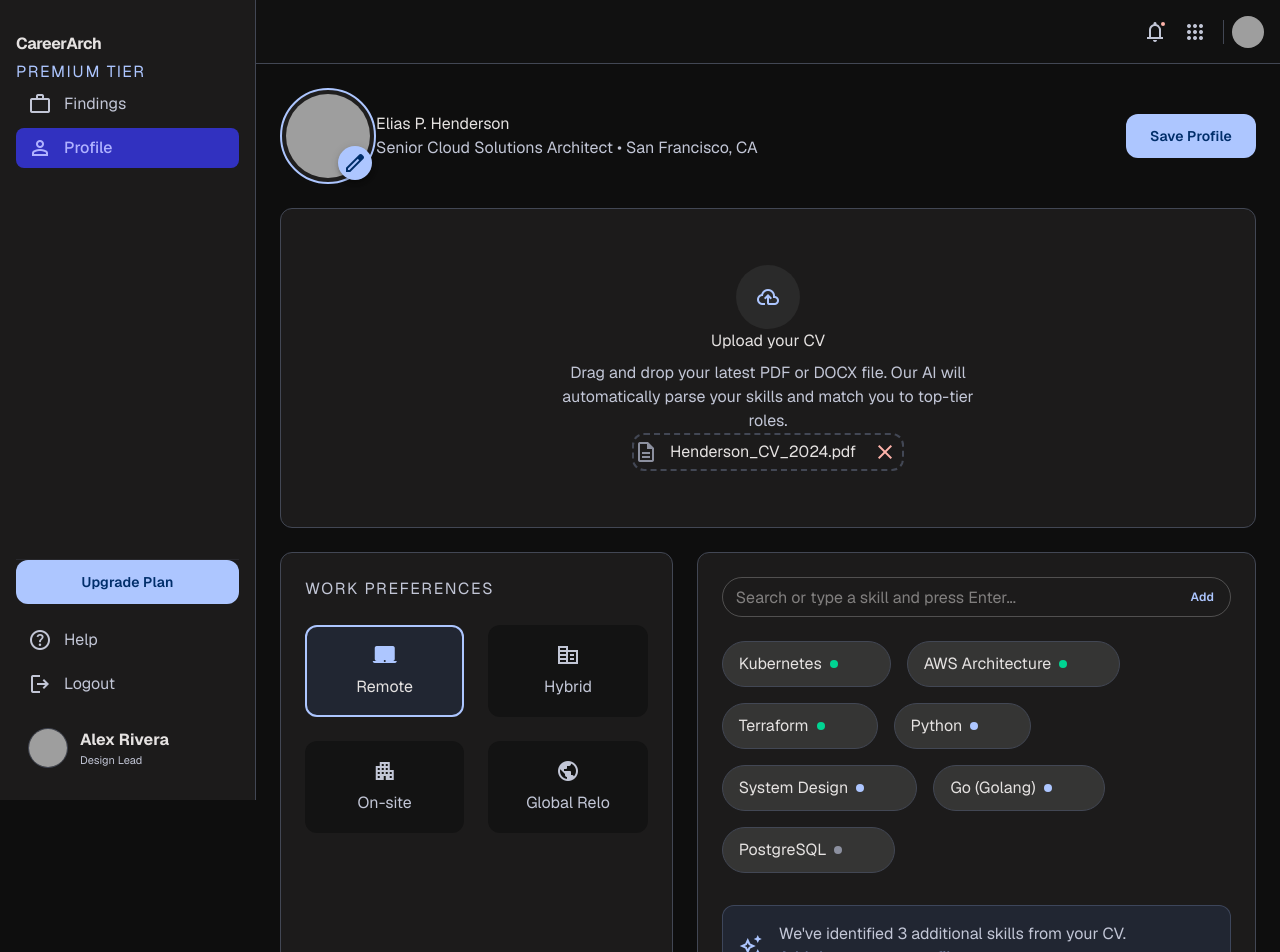
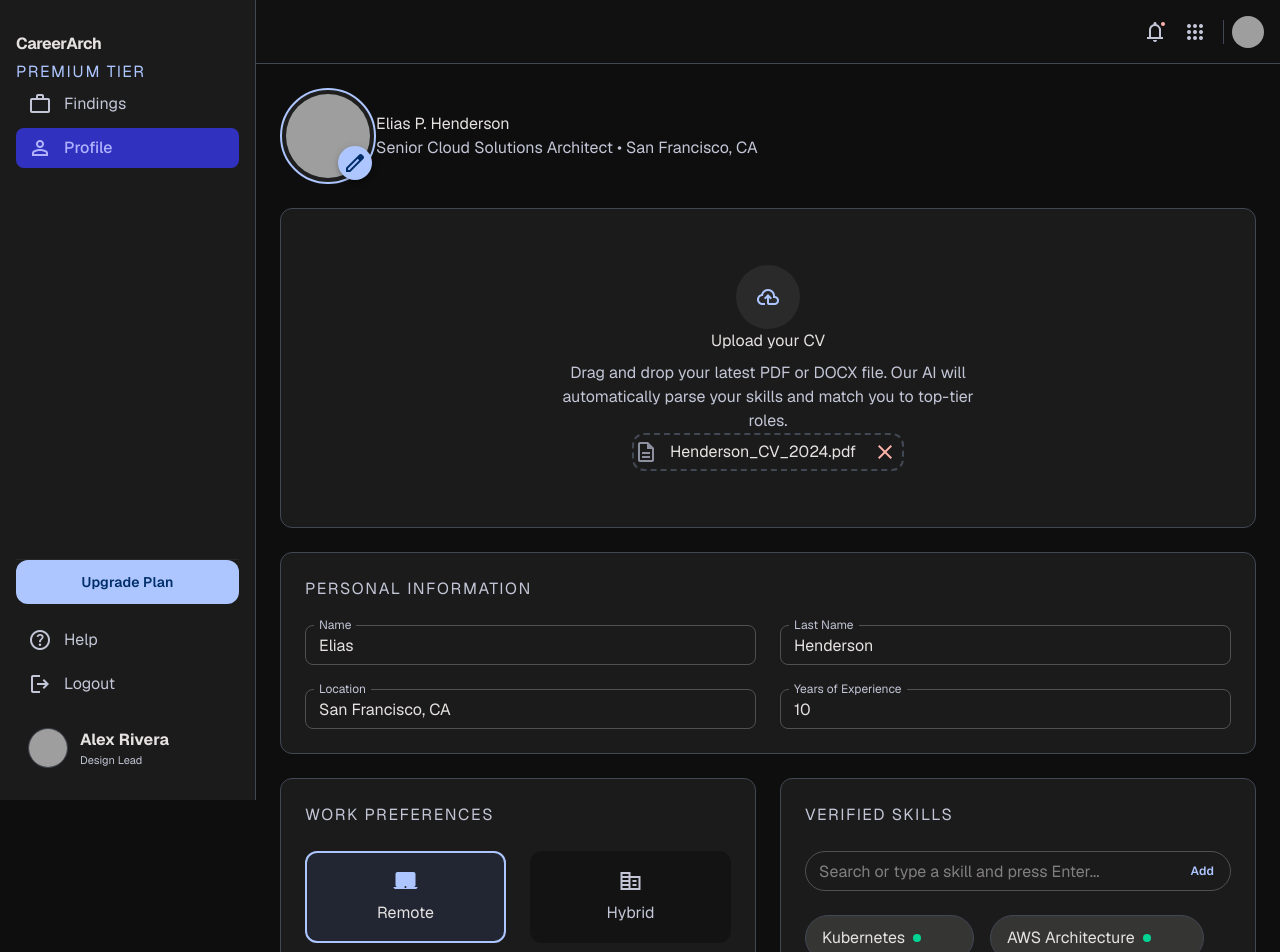
Before and after one commit to xerxes97/seeker_front, a Next.js app: page /profile in a window 1280 px wide. Shown: the top 952 px of the page. Built offline with nearby package versions, Linux system fonts and the light colour scheme; grey boxes are pictures that could not be loaded.

Commit message:
update profile screen

```diff
--- a/app/(app)/profile/page.tsx
+++ b/app/(app)/profile/page.tsx
@@ -1,9 +1,7 @@
 import ProfileHeader from "@/components/profile/profile-header";
-import SkillManager from "@/components/profile/skill-manager";
-import ModalityPicker from "@/components/profile/modality-picker";
+import ProfileForm from "@/components/profile/profile-form";
 import SectionCard from "@/components/common/section-card";
 import IconButton from "@mui/material/IconButton";
-import { MODALITY } from "@/constants/modality";
 
 export default function ProfilePage() {
   return (
@@ -16,7 +14,6 @@ export default function ProfilePage() {
           statuses={["Active Candidate", "Open to Offers"]}
         />
 
-        <div className="grid grid-cols-12 gap-6">
         {/* CV Upload */}
         <SectionCard
           variant="bento"
@@ -50,74 +47,8 @@ export default function ProfilePage() {
           </div>
         </SectionCard>
 
-          {/* Salary */}
-          {/* <SectionCard
-              variant="bento"
-              className="col-span-12 lg:col-span-4 flex flex-col gap-stack-lg"
-            >
-              <div className="flex items-center justify-between">
-                <h3 className="font-label-md text-label-md uppercase tracking-widest text-on-surface-variant">
-                  Salary Range
-                </h3>
-                <span className="material-symbols-outlined text-primary">
-                  payments
-                </span>
-              </div>
-              <div className="flex flex-col gap-stack-md flex-1 justify-center">
-                <div className="flex justify-between items-end">
-                  <span className="font-headline-lg text-headline-lg text-primary">
-                    $185k{" "}
-                    <span className="text-body-sm font-normal text-on-surface-variant">
-                      / yr
-                    </span>
-                  </span>
-                  <span className="font-body-sm text-body-sm text-outline">
-                    Target Min.
-                  </span>
-                </div>
-                <input
-                  className="w-full"
-                  max="300000"
-                  min="100000"
-                  step="5000"
-                  type="range"
-                  defaultValue={185000}
-                />
-                <p className="font-body-sm text-body-sm text-on-surface-variant mt-2 italic">
-                  Based on your experience, this is in the 85th percentile for
-                  your role.
-                </p>
-              </div>
-            </SectionCard> */}
-
-          {/* Work Preferences */}
-          <SectionCard
-            variant="bento"
-            className="col-span-12 lg:col-span-5 flex flex-col gap-stack-lg p-6"
-          >
-            <h3 className="font-label-md text-label-md uppercase tracking-widest text-on-surface-variant mb-6">
-              Work Preferences
-            </h3>
-            <ModalityPicker options={MODALITY} defaultSelected={["Remote"]} />
-          </SectionCard>
-
-          {/* Skills */}
-          <SectionCard
-            variant="bento"
-            className="col-span-12 lg:col-span-7 p-6"
-          >
-            <SkillManager
-              initialSkills={[
-                { name: "Kubernetes", level: "expert" },
-                { name: "AWS Architecture", level: "expert" },
-                { name: "Terraform", level: "expert" },
-                { name: "Python", level: "intermediate" },
-                { name: "System Design", level: "intermediate" },
-                { name: "Go (Golang)", level: "intermediate" },
-                { name: "PostgreSQL", level: "basic" },
-              ]}
-            />
-          </SectionCard>
+        <div className="mt-6">
+          <ProfileForm />
         </div>
       </div>
     </div>
--- a/components/profile/modality-picker.tsx
+++ b/components/profile/modality-picker.tsx
@@ -12,25 +12,23 @@ type Props = {
 export default function ModalityPicker({ options, defaultSelected = [], onChange }: Readonly<Props>) {
   const [selected, setSelected] = useState<string[]>(defaultSelected);
 
-  const toggle = (label: string) => {
-    setSelected((prev) => {
-      const next = prev.includes(label)
-        ? prev.filter((l) => l !== label)
-        : [...prev, label];
-      onChange?.(next);
-      return next;
-    });
+  const toggle = (value: string) => {
+    const next = selected.includes(value)
+      ? selected.filter((v) => v !== value)
+      : [...selected, value];
+    setSelected(next);
+    onChange?.(next);
   };
 
   return (
     <div className="grid grid-cols-2 gap-6">
       {options.map((opt) => {
-        const active = selected.includes(opt.label);
+        const active = selected.includes(opt.value);
         return (
           <button
-            key={opt.label}
+            key={opt.value}
             type="button"
-            onClick={() => toggle(opt.label)}
+            onClick={() => toggle(opt.value)}
             className={`flex flex-col items-center p-4 rounded-xl transition-all cursor-pointer justify-center border-2 ${
               active
                 ? "border-primary bg-primary-container/10 text-on-surface"
--- /dev/null
+++ b/components/profile/profile-form.tsx
@@ -0,0 +1,139 @@
+"use client";
+
+import { useState } from "react";
+import TextField from "@mui/material/TextField";
+import Button from "@/components/common/button";
+import SectionCard from "@/components/common/section-card";
+import ModalityPicker from "@/components/profile/modality-picker";
+import SkillManager from "@/components/profile/skill-manager";
+import { MODALITY } from "@/constants/modality";
+import type { Skill } from "@/components/profile/skill-manager";
+
+export default function ProfileForm() {
+  const [name, setName] = useState("Elias");
+  const [lastname, setLastname] = useState("Henderson");
+  const [location, setLocation] = useState("San Francisco, CA");
+  const [experienceYears, setExperienceYears] = useState("10");
+  const [modality, setModality] = useState<string[]>(["remote"]);
+  const [skills, setSkills] = useState<Skill[]>([
+    { name: "Kubernetes", level: "expert" },
+    { name: "AWS Architecture", level: "expert" },
+    { name: "Terraform", level: "expert" },
+    { name: "Python", level: "intermediate" },
+    { name: "System Design", level: "intermediate" },
+    { name: "Go (Golang)", level: "intermediate" },
+    { name: "PostgreSQL", level: "basic" },
+  ]);
+
+  const handleSubmit = (e: React.FormEvent<HTMLFormElement>) => {
+    e.preventDefault();
+    const payload = {
+      name,
+      lastname,
+      location,
+      experience_years: Number(experienceYears),
+      modality,
+      skills,
+    };
+    console.log("Profile payload:", payload);
+  };
+
+  return (
+    <form onSubmit={handleSubmit} className="space-y-6">
+      <SectionCard variant="bento" className="p-6">
+        <h3 className="font-label-md text-label-md uppercase tracking-widest text-on-surface-variant mb-6">
+          Personal Information
+        </h3>
+        <div className="grid grid-cols-1 md:grid-cols-2 gap-6">
+          <TextField
+            label="Name"
+            value={name}
+            onChange={(e) => setName(e.target.value)}
+            variant="outlined"
+            size="small"
+            fullWidth
+            sx={{
+              "& .MuiOutlinedInput-root": {
+                backgroundColor: "var(--color-surface-container-lowest, #1c1b1b)",
+              },
+            }}
+          />
+          <TextField
+            label="Last Name"
+            value={lastname}
+            onChange={(e) => setLastname(e.target.value)}
+            variant="outlined"
+            size="small"
+            fullWidth
+            sx={{
+              "& .MuiOutlinedInput-root": {
+                backgroundColor: "var(--color-surface-container-lowest, #1c1b1b)",
+              },
+            }}
+          />
+          <TextField
+            label="Location"
+            value={location}
+            onChange={(e) => setLocation(e.target.value)}
+            variant="outlined"
+            size="small"
+            fullWidth
+            sx={{
+              "& .MuiOutlinedInput-root": {
+                backgroundColor: "var(--color-surface-container-lowest, #1c1b1b)",
+              },
+            }}
+          />
+          <TextField
+            label="Years of Experience"
+            value={experienceYears}
+            onChange={(e) => setExperienceYears(e.target.value)}
+            variant="outlined"
+            size="small"
+            type="number"
+            fullWidth
+            sx={{
+              "& .MuiOutlinedInput-root": {
+                backgroundColor: "var(--color-surface-container-lowest, #1c1b1b)",
+              },
+            }}
+          />
+        </div>
+      </SectionCard>
+
+      <div className="grid grid-cols-1 lg:grid-cols-2 gap-6">
+        <SectionCard variant="bento" className="p-6">
+          <h3 className="font-label-md text-label-md uppercase tracking-widest text-on-surface-variant mb-6">
+            Work Preferences
+          </h3>
+          <ModalityPicker
+            options={MODALITY}
+            defaultSelected={modality}
+            onChange={setModality}
+          />
+        </SectionCard>
+
+        <SectionCard variant="bento" className="p-6">
+          <h3 className="font-label-md text-label-md uppercase tracking-widest text-on-surface-variant mb-6">
+            Verified Skills
+          </h3>
+          <SkillManager
+            initialSkills={skills}
+            onChange={setSkills}
+          />
+        </SectionCard>
+      </div>
+
+      <div className="flex justify-end pt-4">
+        <Button
+          type="submit"
+          variant="contained"
+          color="primary"
+          size="large"
+        >
+          Save Profile
+        </Button>
+      </div>
+    </form>
+  );
+}
--- a/components/profile/profile-header.tsx
+++ b/components/profile/profile-header.tsx
@@ -1,4 +1,3 @@
-import Button from "@/components/common/button";
 import IconButton from "@mui/material/IconButton";
 
 type Props = {
@@ -48,12 +47,6 @@ export default function ProfileHeader({
           {role}
         </p>
       </div>
-
-      <div className="flex gap-stack-md">
-        <Button variant="contained" color="primary">
-          Save Profile
-        </Button>
-      </div>
     </section>
   );
 }
--- a/components/profile/skill-manager.tsx
+++ b/components/profile/skill-manager.tsx
@@ -31,9 +31,10 @@ const SUGGESTED_SKILLS = [
 
 type Props = {
   initialSkills?: Skill[];
+  onChange?: (skills: Skill[]) => void;
 };
 
-export default function SkillManager({ initialSkills = [] }: Props) {
+export default function SkillManager({ initialSkills = [], onChange }: Props) {
   const [skills, setSkills] = useState<Skill[]>(initialSkills);
   const [inputValue, setInputValue] = useState("");
   const [open, setOpen] = useState(false);
@@ -43,14 +44,22 @@ export default function SkillManager({ initialSkills = [] }: Props) {
     const trimmed = name.trim();
     if (!trimmed) return;
     if (skills.some((s) => s.name.toLowerCase() === trimmed.toLowerCase())) return;
-    setSkills((prev) => [...prev, { name: trimmed, level: "intermediate" }]);
+    const next = [...skills, { name: trimmed, level: "intermediate" as const }];
+    setSkills(next);
+    onChange?.(next);
     setOpen(false);
     inputRef.current?.blur();
   };
 
   const removeSkill = (name: string) => {
-    setSkills((prev) => prev.filter((s) => s.name !== name));
+    const next = skills.filter((s) => s.name !== name);
+    setSkills(next);
+    onChange?.(next);
   };
+
+  const availableOptions = SUGGESTED_SKILLS.filter(
+    (s) => !skills.some((sk) => sk.name.toLowerCase() === s.toLowerCase()),
+  );
 
   return (
     <>
@@ -60,7 +69,7 @@ export default function SkillManager({ initialSkills = [] }: Props) {
         open={open}
         onOpen={() => setOpen(true)}
         onClose={() => setOpen(false)}
-        options={SUGGESTED_SKILLS}
+        options={availableOptions}
         inputValue={inputValue}
         onInputChange={(_, v) => {
           setInputValue(v);
--- a/constants/modality.ts
+++ b/constants/modality.ts
@@ -1,11 +1,12 @@
 export type ModalityOption = {
   icon: string;
   label: string;
+  value: string;
 };
 
 export const MODALITY: ModalityOption[] = [
-  { icon: "laptop_mac", label: "Remote" },
-  { icon: "corporate_fare", label: "Hybrid" },
-  { icon: "apartment", label: "On-site" },
-  { icon: "public", label: "Global Relo" },
+  { icon: "laptop_mac", label: "Remote", value: "remote" },
+  { icon: "corporate_fare", label: "Hybrid", value: "hybrid" },
+  { icon: "apartment", label: "On-site", value: "onsite" },
+  { icon: "public", label: "Global Relo", value: "global_relo" },
 ];
```
Lines whose indentation alone changed are shown as unchanged.
